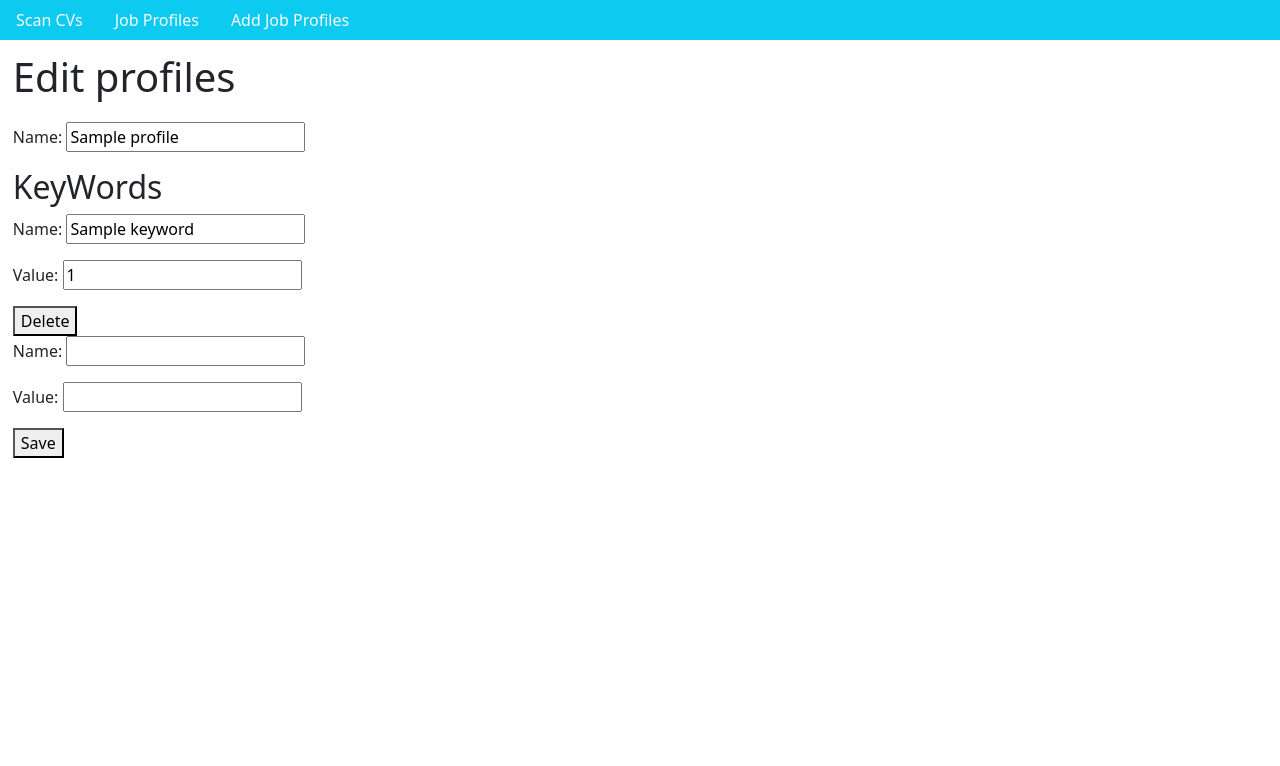
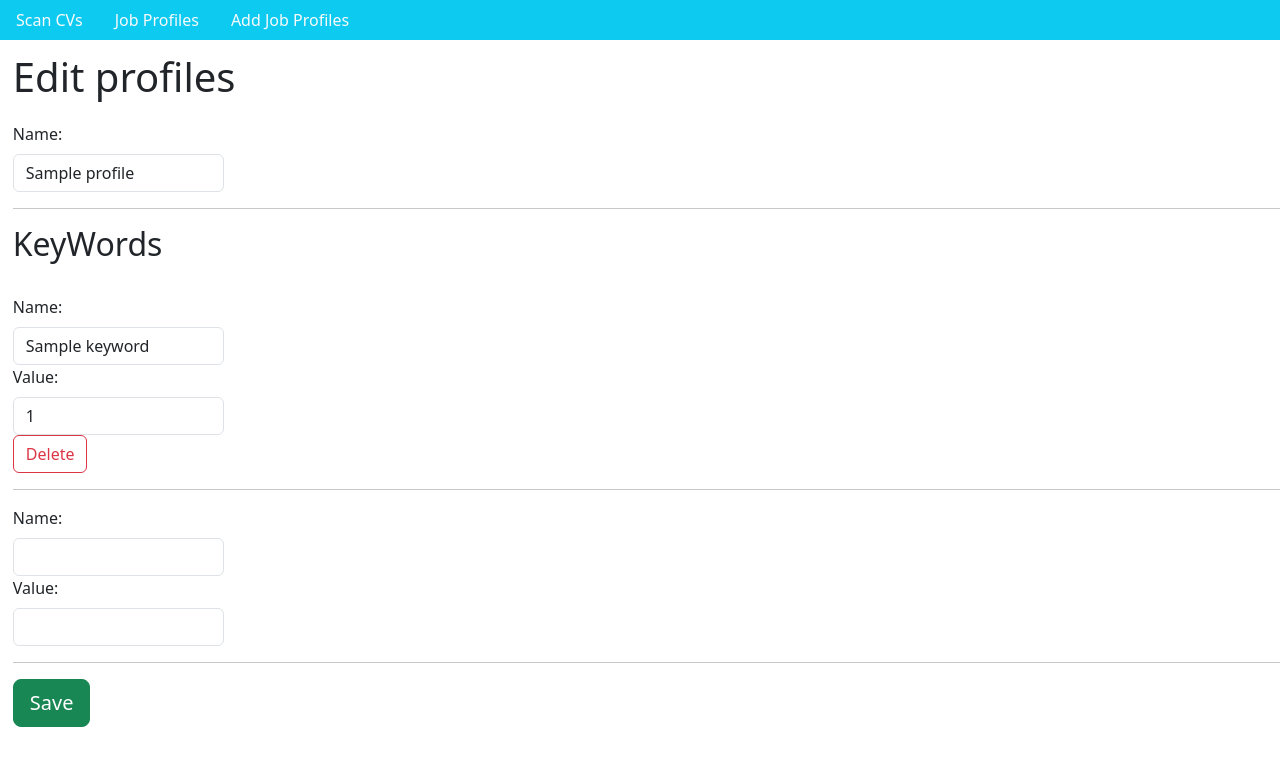
Before and after one commit to CostiVoicu/CV-Scanner, a Django app: page /job_profiles/edit/1 in a window 1280 px wide. Shown: the top 766 px of the page. Run offline with Django 4.2, Linux system fonts and the light colour scheme; tables that the repository leaves empty hold one stand-in row (values such as "Sample post"); some libraries are stand-ins or nearby versions.

Commit message:
Add style for edit profile page

```diff
--- a/profiles/forms.py
+++ b/profiles/forms.py
@@ -7,10 +7,17 @@ class ProfileForm(forms.ModelForm):
     class Meta:
         model = Profile
         fields = ['name']
+        widgets  = {
+            'name': forms.TextInput(attrs={'class': 'form-control'})
+        }
 
 class KeyWordForm(forms.ModelForm):
     class Meta:
         model = KeyWord
         fields = ['name', 'value']
+        widgets  = {
+            'name': forms.TextInput(attrs={'class': 'form-control'}),
+            'value': forms.NumberInput(attrs={'class': 'form-control'})
+        }
 
 KeyWordFormSet = inlineformset_factory(Profile, KeyWord, form=KeyWordForm, extra=1, can_delete=False)
--- a/profiles/templates/detail.html
+++ b/profiles/templates/detail.html
@@ -12,7 +12,7 @@
     <div>
         <ul>
             {% for word in keywords %}
-                <li> {{ word.name }} - {{ word.value }} </li>
+                <li> Keyword: <em>{{ word.name }}</em> | Value: <em>{{ word.value }}</em> </li>
             {% endfor %}
         </ul>
     </div>
--- a/profiles/templates/edit_profile.html
+++ b/profiles/templates/edit_profile.html
@@ -11,19 +11,38 @@
 {% block content %}
     <form method="post" action="{% url 'edit' profile.id %}">
         {% csrf_token %}
-        {{ profile_form.as_p }}
+        <div class="form-row">
+            <label class="form-label">Name: </label>
+            <div class="col-md-2">
+                {{ profile_form.name}}
+            </div>
+        </div>
+        <hr>
 
-        <h2>KeyWords</h2>
+        <h2>KeyWords</h2><br>
+
         {{ keyword_formset.management_form }}
         {% for form in keyword_formset %}
             <div>
-                {{ form.as_p }}
+                <div class="form-row">
+                    <label class="form-label">Name: </label>
+                    <div class="col-md-2">
+                        {{ form.name}}
+                    </div>
+                </div>
+                <div class="form-row">
+                    <label class="form-label">Value: </label>
+                    <div class="col-md-2">
+                        {{ form.value}}
+                    </div>
+                </div>
                 {% if form.instance.pk %}
-                    <button type="submit" name="delete_button" value="{{ form.instance.pk }}">Delete</button>
+                    <button type="submit" name="delete_button" value="{{ form.instance.pk }}" class="btn btn-outline-danger bt-sm">Delete</button>
                 {% endif %}
             </div>
+            <hr>
         {% endfor %}
 
-        <button type="submit">Save</button>
+        <button type="submit" class="btn btn-success btn-lg">Save</button>
     </form>
 {% endblock content %}
```
